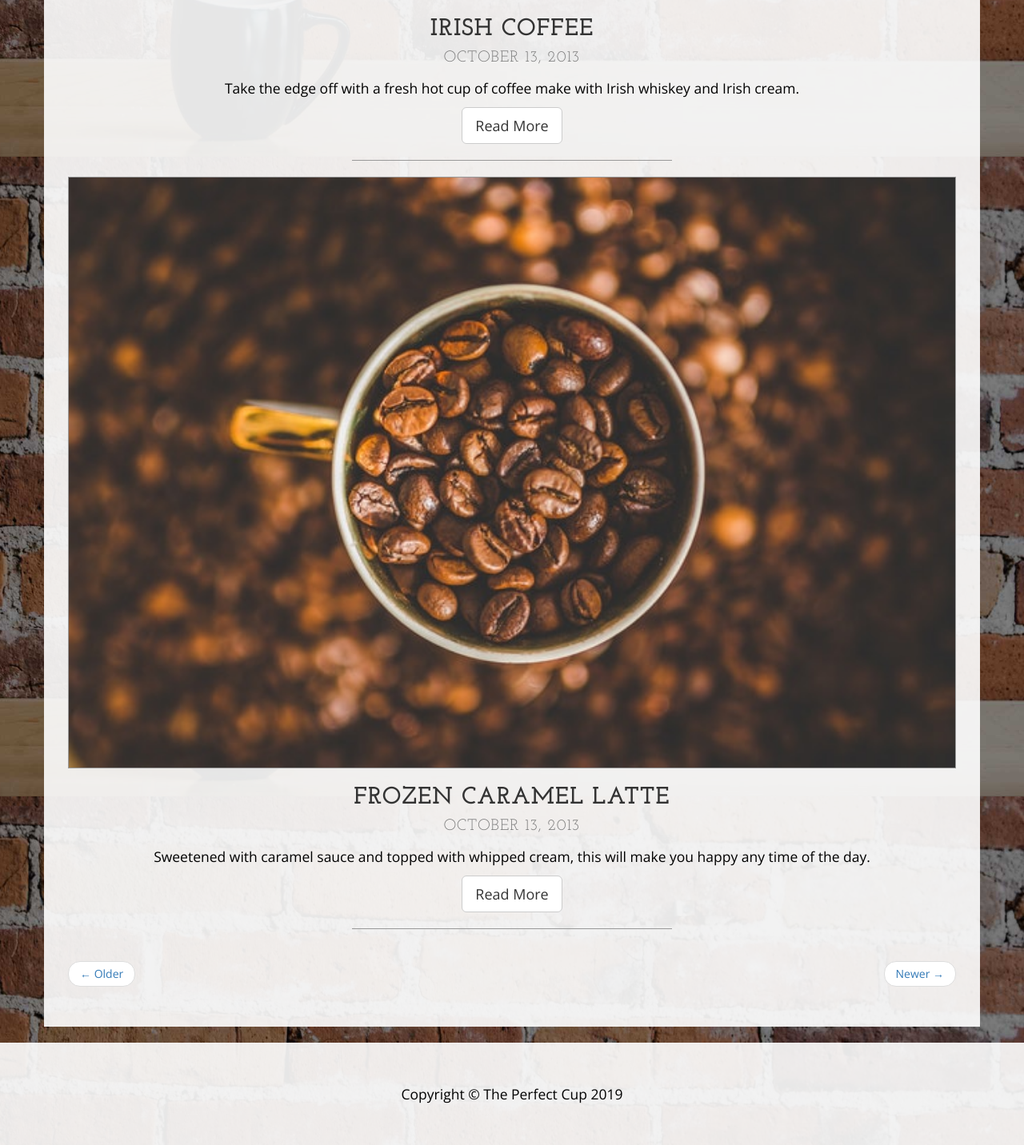
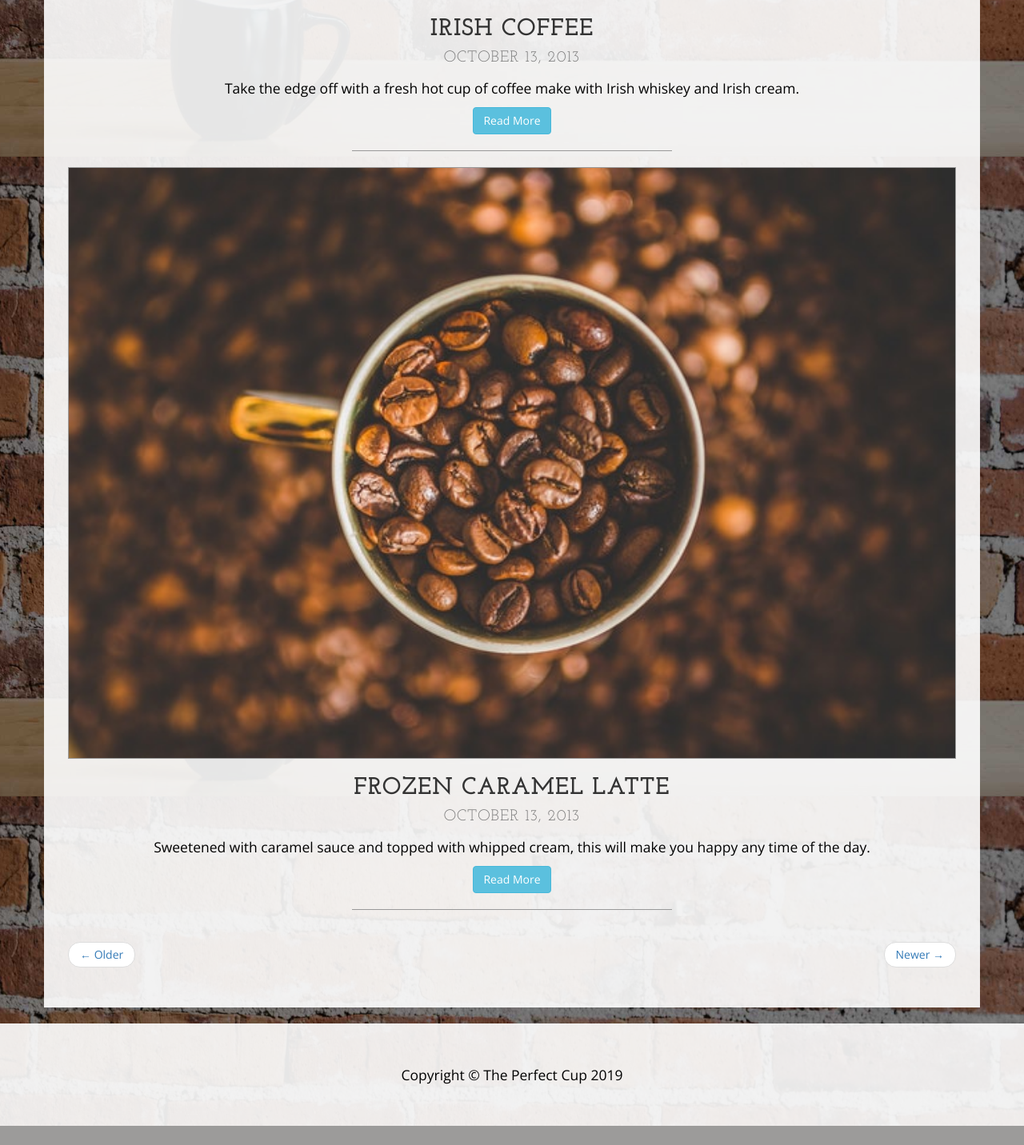
Before and after one commit to elkassirhamza/The_perfect_cup, a PHP site: page /blog.php in a window 1280 px wide. Shown: the part 2204-3636 px from the top of the page at 80% size. After the commit the page ends 3612 px from the top, so only its background shows below. Run offline with PHP 8.4, Linux system fonts and the light colour scheme.

Commit message:
create  btns (Read More) pour expliquer le detail

```diff
--- a/blog.php
+++ b/blog.php
@@ -68,7 +68,8 @@
                         <small>October 13, 2013</small>
                     </h2>
                     <p>Take the edge off with a fresh hot cup of coffee make with Irish whiskey and Irish cream.</p>
-                    <a href="#" class="btn btn-default btn-lg">Read More</a>
+                    <button type="button" class="btn btn-info" data-toggle="modal" data-target="#myModal2">Read More</button>
+                    <!-- <a href="#" class="btn btn-default btn-lg">Read More</a> -->
                      <hr>
                 </div>
                 <div class="col-lg-12 text-center">
@@ -78,7 +79,8 @@
                         <small>October 13, 2013</small>
                     </h2>
                     <p>Sweetened with caramel sauce and topped with whipped cream, this will make you happy any time of the day.</p>
-                    <a href="#" class="btn btn-default btn-lg">Read More</a>
+                    <button type="button" class="btn btn-info" data-toggle="modal" data-target="#myModal3">Read More</button>
+                    <!-- <a href="#" class="btn btn-default btn-lg">Read More</a> -->
                     <hr>
                 </div>
                 <div class="col-lg-12 text-center">
@@ -120,7 +122,7 @@
 				<h4 class="modal-title">Irish Coffee</h4>
 			</div>
 			<div class="nodal-body">
-				<p>Sample Text</p>
+				<p>“Irish Coffee” : voici un nom pour le moins évocateur, qui désigne un cocktail typiquement irlandais. Aussi célèbre que les bières irlandaises, ce breuvage est considéré comme un digestif en Irlande, qui se sirote à la fin du repas, au restaurant ou au sein d’un bon vieil irish pub. Ses ingrédients sont simples et savoureux et font appel à du café, du whiskey, du sucre et à de la crème. Le résultat est saisissant et a le mérite d’être réconfortant !</p>
 			</div>
 			<div class="modal-footer">
 				<button type="button" class="btn btn-default" data-dismiss="modal">Close</button>
@@ -137,7 +139,7 @@
 				<h4 class="modal-title">Frozen Caramel Latte</h4>
 			</div>
 			<div class="nodal-body">
-				<p>Sample Text</p>
+				<p>"This frothy, blended espresso drink will wake you up and make you happy any time of day. Sweetened with caramel sauce and topped with whipped cream, this is one delicious frozen latte."</p>
 			</div>
 			<div class="modal-footer">
 				<button type="button" class="btn btn-default" data-dismiss="modal">Close</button>
```
